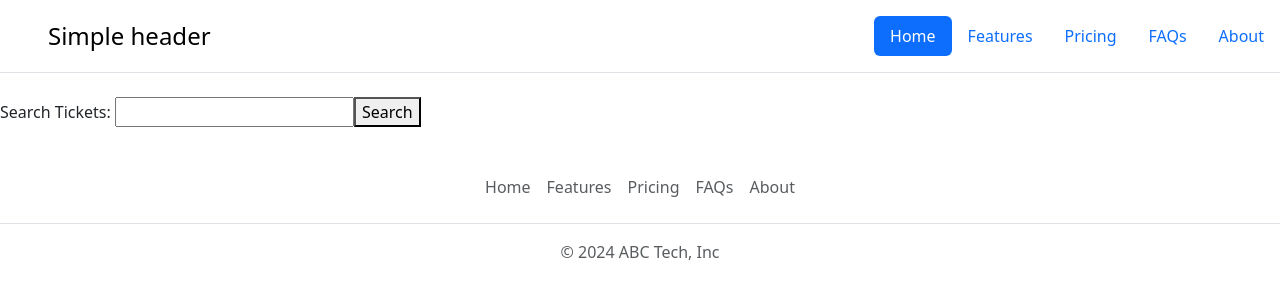
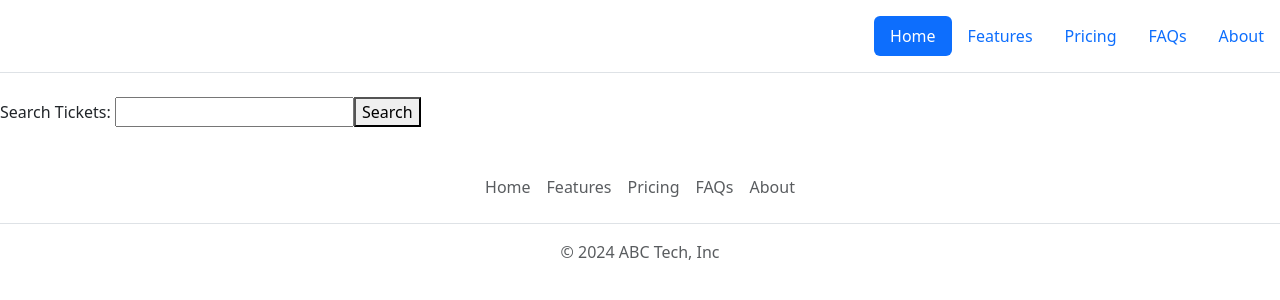
Before and after one commit to frontenddevtrainer/booking-1-sep, an Angular app: page / in a window 1280 px wide. Shown: the top 300 px of the page. Built offline with nearby package versions, Linux system fonts and the light colour scheme.

Commit message:
test property assigment and template content.

```diff
--- a/src/app/components/header/header.component.html
+++ b/src/app/components/header/header.component.html
@@ -6,7 +6,7 @@
     <svg class="bi me-2" width="40" height="32">
       <use xlink:href="#bootstrap"></use>
     </svg>
-    <span class="fs-4">Simple header</span>
+    <span data-testid="app-name-text" class="fs-4">{{applicationName}}</span>
   </a>
 
   <ul class="nav nav-pills">
--- a/src/app/components/header/header.component.ts
+++ b/src/app/components/header/header.component.ts
@@ -1,12 +1,12 @@
-import { Component } from '@angular/core';
+import { Component, Input } from '@angular/core';
 
 @Component({
   selector: 'book-header',
   standalone: true,
   imports: [],
   templateUrl: './header.component.html',
-  styleUrl: './header.component.css'
+  styleUrl: './header.component.css',
 })
 export class HeaderComponent {
-
+  @Input() applicationName: string = '';
 }
```
Also changed, not shown: 1 other file (tests, documents, lock files or other folders).
